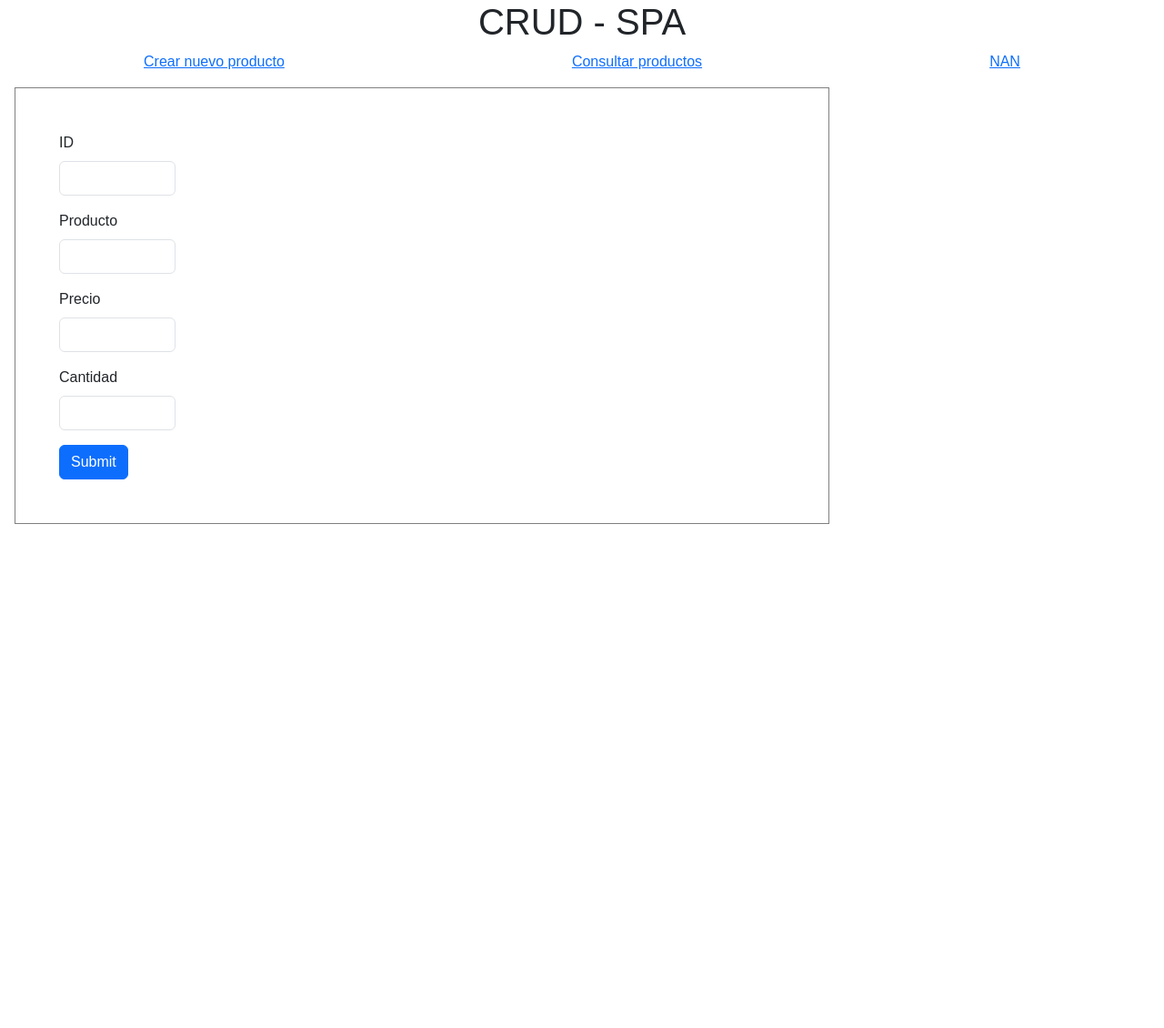
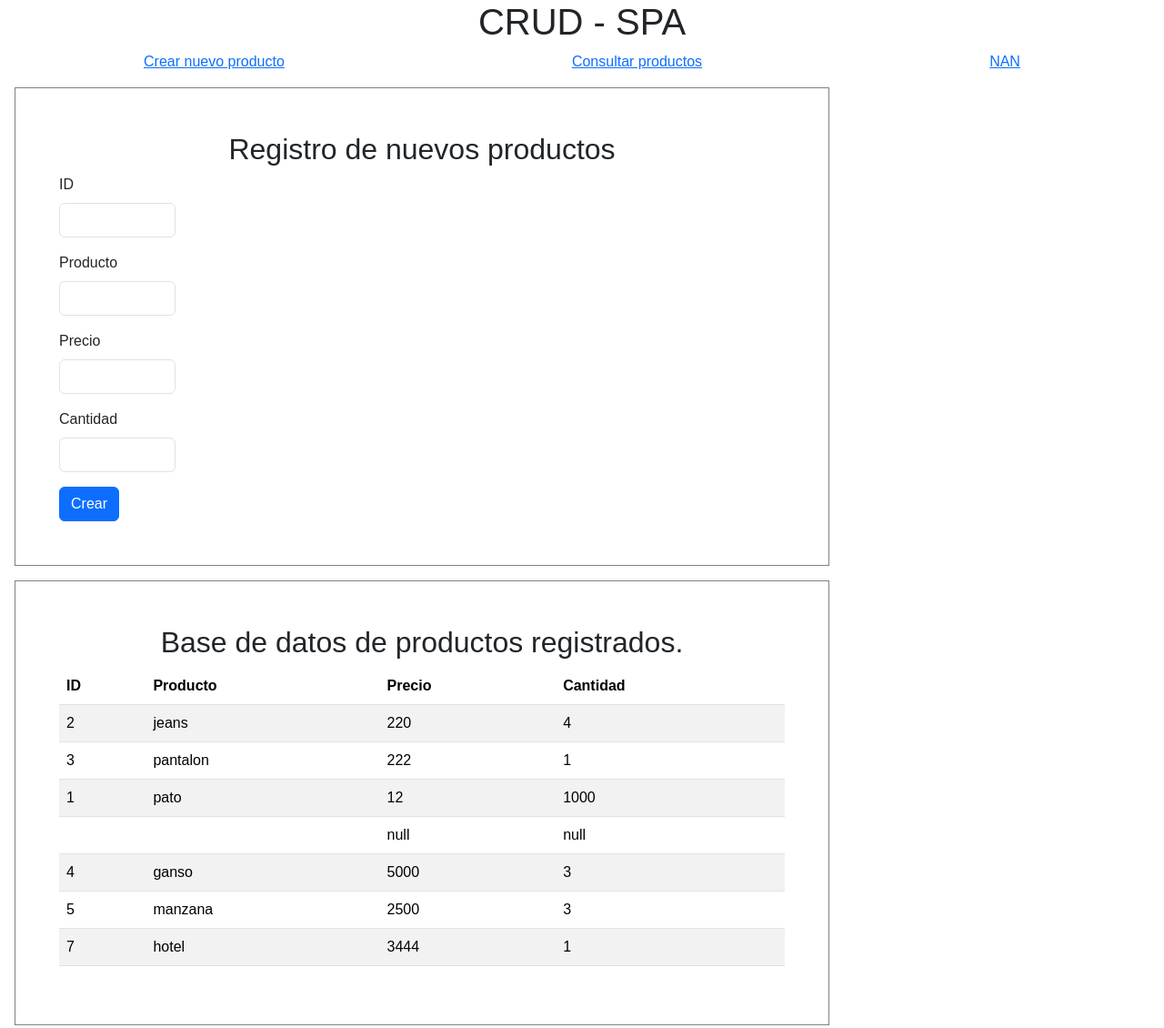
Before and after one commit to ingediego94/crud-spa, a website built with Vite: page index.html in a window 1280 px wide. Shown: the whole page at 91% size. Before the commit the page ends 800 px from the top, so only its background shows below. Built offline with nearby package versions, Linux system fonts and the light colour scheme; data requests are answered from the project's data file.

Commit message:
se agrega table

```diff
--- a/app.js
+++ b/app.js
@@ -9,7 +9,7 @@ document.getElementById('productForm').addEventListener('submit', async function
     const cantidad = document.getElementById('cantidad').value;
 
     const data = {
-        id: parseInt(id),
+        id: String(id),
         producto: producto,
         precio: parseFloat(precio),
         cantidad: parseInt(cantidad)
@@ -22,6 +22,9 @@ document.getElementById('productForm').addEventListener('submit', async function
         // ✅ Cleaning the form
         document.getElementById('productForm').reset();
 
+        // refreshing table content.
+        await getProduct();
+
     } catch (error) {
         console.info('Error al crear:', error);
     }
@@ -30,13 +33,50 @@ document.getElementById('productForm').addEventListener('submit', async function
 // GET method
 async function getProduct(){
     try{
-        const response = await fetch("http://localhost:3301/products");
+        const response = await fetch(url);
+
         if(!response.ok){
             throw new Error(`Error HTTP: ${response.status}`);
         }
         // console.log(resultado.status);   // confirma respuesta del servidor.
         const result = await response.json();
-        console.log("Lista de productos: ", result);
+
+        // printing data on the table
+        const tableResults = document.querySelector("#showProductsTable tbody");
+
+        // result.forEach(product => {
+        //     tableResults.innerHTML += `
+        //     <tr>
+        //         <td>${product.id}</td>
+        //         <td>${product.producto}</td>
+        //         <td>${product.precio}</td>
+        //         <td>${product.cantidad}</td>
+        //     </tr>
+        //     `;
+        // });
+
+        //******************* */
+
+
+                if (Array.isArray(result)) {
+            let html = '';
+            result.forEach(product => {
+                html += `
+                <tr>
+                    <td>${product.id}</td>
+                    <td>${product.producto}</td>
+                    <td>${product.precio}</td>
+                    <td>${product.cantidad}</td>
+                </tr>
+                `;
+            });
+            tableResults.innerHTML = html;
+        } else {
+            throw new Error('La respuesta del servidor no es un arreglo válido.');
+        }
+
+
+
     } catch (error){
         console.info('Error al obtener los datos: ', error);
     }
@@ -47,9 +87,16 @@ async function getProduct(){
 
  // POST method
  async function addProduct(product) {
+
+    // To validate before to send
+    if (!validateProduct(product)) {
+        console.log("Producto inválido. No se enviará al servidor.");
+        return; // exit the application if the data is incorrect
+    }
+
     try{
 
-        const response = await fetch("http://localhost:3301/products", {
+        const response = await fetch(url, {
             method: 'POST',
             headers: {
                 'Content-Type': 'application/json'
@@ -72,16 +119,60 @@ async function getProduct(){
  }
 
 
-//  // PUT method
-//  async function updateProducts(productToUpdate) {
-
-//     const response = await fetch(`http://localhost:3301/products, {
-//         method: 'PUT',
-//         headers: {
-//             'Content-Type': 'application/json'
-//         },
-//         body: JSON.stringify(response)
-//     })
+function validateProduct(product){
+    if(!product.id || !product.producto || typeof product.precio !== "number" || !product.cantidad){
+        console.log("Se presentó un fallo.");
+        return false;
+    }
+    return true;
+}
 
 
-//  }
+
+//  PUT method
+ async function updateProducts(productToUpdate) {
+
+    try{
+        const response = await fetch(`${url}/${productToUpdate.id}`, {
+        method: 'PUT',
+        headers: {
+            'Content-Type': 'application/json'
+        },
+        body: JSON.stringify(productToUpdate)
+        });
+
+        if(!response.ok){
+            throw new Error(`Error HTTP: ${response.status}`);
+        }
+
+        const result = await response.json();
+        console.log("Producto actualizado: ", result);
+
+    } catch(error){
+        console.log('Error al actualizar');
+
+    }
+
+ }
+
+
+
+ // DELETE method
+ async function deleteProducts(id) {
+    try{
+        const response = fetch(`${url}/${id}`, {
+            method: 'DELETE'
+        });
+
+        if(!response.ok){
+            throw new Error(`Error HTTP: ${response.status}`);
+        }
+
+        const result = await response.json();
+        console.log("Producto eliminado: ", result);
+    }catch(error){
+        throw new Error('Error al eliminar: ', error);
+    }
+
+
+ }
--- a/db.json
+++ b/db.json
@@ -1,34 +1,46 @@
 {
   "products": [
     {
-      "id": 1,
-      "producto": "camisa",
-      "precio": 425,
-      "cantidad": 4
-    },
-    {
-      "id": 2,
+      "id": "2",
       "producto": "jeans",
       "precio": 220,
       "cantidad": 4
     },
     {
-      "id": 3,
+      "id": "3",
       "producto": "pantalon",
       "precio": 222,
       "cantidad": 1
     },
     {
-      "id": 4,
-      "producto": "don ramon",
-      "precio": 800,
-      "cantidad": 1
+      "id": "1",
+      "producto": "pato",
+      "precio": 12,
+      "cantidad": 1000
     },
     {
-      "id": 6,
-      "producto": "foca",
-      "precio": 1000,
-      "cantidad": 2
+      "id": "",
+      "producto": "",
+      "precio": null,
+      "cantidad": null
+    },
+    {
+      "id": "4",
+      "producto": "ganso",
+      "precio": 5000,
+      "cantidad": 3
+    },
+    {
+      "id": "5",
+      "producto": "manzana",
+      "precio": 2500,
+      "cantidad": 3
+    },
+    {
+      "id": "7",
+      "producto": "hotel",
+      "precio": 3444,
+      "cantidad": 1
     }
   ]
 }
--- a/index.html
+++ b/index.html
@@ -17,7 +17,10 @@
     </nav>
 
     <main id="content">
-        <section>
+        <section class="productsRegister">
+
+            <h2>Registro de nuevos productos</h2>
+
             <form id="productForm">
                 <div class="mb-3">
                     <label for="id" class="form-label">ID</label>
@@ -37,10 +40,35 @@
                     <input id="cantidad" type="number" class="form-control" >
                 </div>
 
-                <button type="submit" class="btn btn-primary">Submit</button>
+                <button type="submit" class="btn btn-primary">Crear</button>
             </form>
 
         </section>
+
+
+        <!-- Table to print registers -->
+         <section class="tablaProductos">
+
+            <h2>Base de datos de productos registrados.</h2>
+
+            <table class="table table-striped" id="showProductsTable">
+                <thead>
+                    <tr>
+                        <th scope="col">ID</th>
+                        <th scope="col">Producto</th>
+                        <th scope="col">Precio</th>
+                        <th scope="col">Cantidad</th>
+                    </tr>
+                </thead>
+
+                <!-- Empty dynamic body to add each register -->
+                <tbody>
+
+                </tbody>
+
+
+                </table>
+         </section>
     </main>
 
 </body>
--- a/styles.css
+++ b/styles.css
@@ -2,7 +2,7 @@
     font-family: Arial, Helvetica, sans-serif;
 }
 
-h1{
+h1, h2{
     text-align: center;
 }
 
@@ -11,13 +11,27 @@ nav{
     justify-content: space-around;
 }
 
+.productsRegister{
+    border: 1px solid gray;
+    padding: 3rem;
+    margin: 1rem;
+    width: 70vw;
+}
+/*
 #productForm{
     border: 1px solid gray;
     padding: 3rem;
     margin: 1rem;
     width: 70vw;
-}
+} */
 
 .form-control{
     width: 10vw;
 }
+
+.tablaProductos{
+    border: 1px solid gray;
+    padding: 3rem;
+    margin: 1rem;
+    width: 70vw;
+}
```
Also changed, not shown: crearProducto.html (+11 -0 lines), 1 other file.
